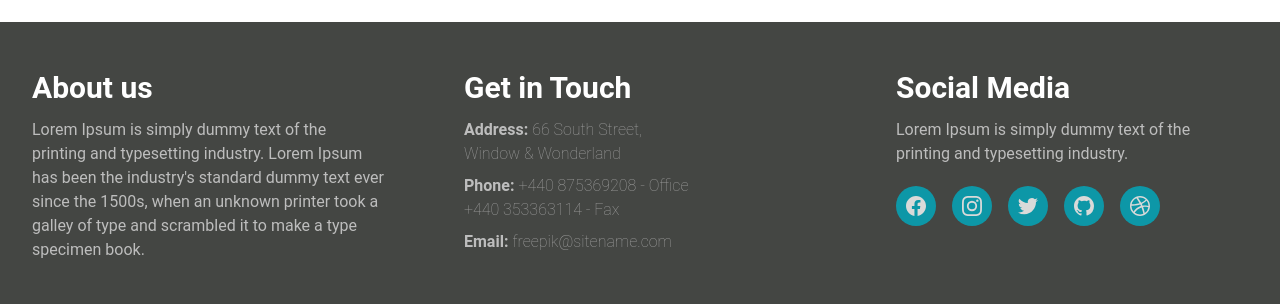
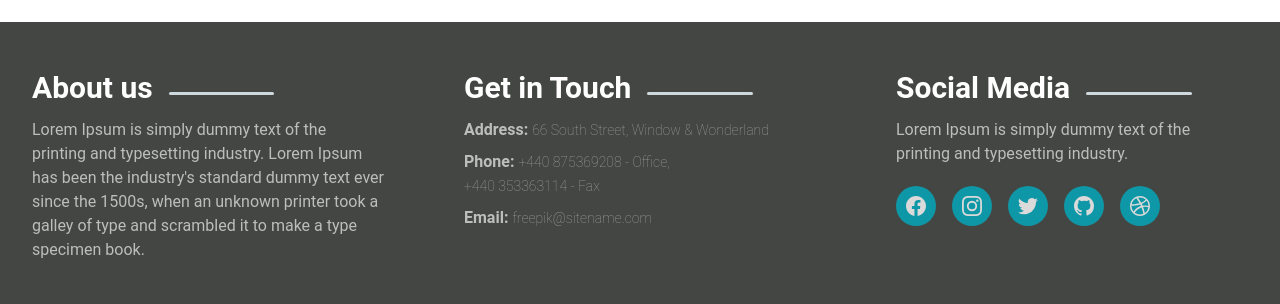
Before and after one commit to abhi-png/redcape, a React (Create React App) app: page / in a window 1280 px wide. Shown: the part 2524-2828 px from the top of the page. Built offline with nearby package versions, Linux system fonts and the light colour scheme; no server answers.

Commit message:
latest code

```diff
--- a/src/components/CardTwo.jsx
+++ b/src/components/CardTwo.jsx
@@ -1,29 +1,53 @@
-import React from "react"
-import { cardtwo } from "../data"
+import React, { useState } from "react";
+import { cardtwo } from "../data";
 
 const CardTwo = () => {
+    const [hideIcons, setHideIcons] = useState(Array(cardtwo.length).fill(false));
+
+    const handleMouseEnter = (index) => {
+        const newHideIcons = [...hideIcons];
+        newHideIcons[index] = true;
+        setHideIcons(newHideIcons);
+    };
+
+    const handleMouseLeave = (index) => {
+        const newHideIcons = [...hideIcons];
+        newHideIcons[index] = false;
+        setHideIcons(newHideIcons);
+    };
+
     return (
         <div className="mx-auto w-full max-w-7xl">
             <div className="grid md:grid-cols-2 lg:grid-cols-4 gap-8 py-20">
-                {cardtwo.map((item) => (
-                    <div className="flex flex-col justify-center items-center">
-                        <div>
+                {cardtwo.map((item, index) => (
+                    <div
+                        className="relative flex flex-col justify-center items-center group"
+                        key={index}
+                    >
+                        <div className="relative">
                             <img
                                 className="rounded-full w-40 h-40"
                                 alt={item.title}
                                 src={item.img}
                             />
-                            <span className="absolute ml-24 -mt-12">
+                            <p
+                                className="absolute inset-0 rounded-full flex items-center justify-center text-white bg-cyan-600 bg-opacity-0 opacity-0 hover:bg-opacity-100 hover:opacity-100 transition-opacity duration-300"
+                                onMouseEnter={() => handleMouseEnter(index)}
+                                onMouseLeave={() => handleMouseLeave(index)}
+                            >
+                                Secretary
+                            </p>
+                            <span className={`absolute ml-24 -mt-12 ${hideIcons[index] ? 'hidden' : ''}`}>
                                 <item.icon className="bg-cyan-600 p-3 rounded-full text-6xl text-white" />
                             </span>
                         </div>
-                        <h1 className=" text-2xl font-bold text-gray-800 my-5">{item.title}</h1>
+                        <h1 className="text-2xl font-bold text-gray-800 my-5">{item.title}</h1>
                         <p className="text-center text-gray-600 text-sm/[20px] p-5 md:p-0">{item.description}</p>
                     </div>
                 ))}
             </div>
         </div>
-    )
-}
+    );
+};
 
-export default CardTwo
+export default CardTwo;
--- a/src/components/Footer.jsx
+++ b/src/components/Footer.jsx
@@ -9,17 +9,26 @@ const Footer = () => {
                 <div className="mx-auto w-full max-w-7xl px-8">
                     <div className="mx-auto grid w-full grid-cols-1 gap-20 py-12 md:grid-cols-2 lg:grid-cols-3">
                         <div>
-                            <h1 className="text-white text-3xl font-bold mb-3">About us</h1>
-                            <p className=" text-gray-400">Lorem Ipsum is simply dummy text of the printing and typesetting industry. Lorem Ipsum has been the industry's standard dummy text ever since the 1500s, when an unknown printer took a galley of type and scrambled it to make a type specimen book.</p>
+                            <div className="flex gap-4 items-center">
+                                <h1 className="text-white text-3xl font-bold mb-3">About us</h1>
+                                <p className="text-white w-[30%] bg-blue-gray-100 h-[2.5px] rounded-full"></p>
+                            </div>
+                            <p className="text-gray-400">Lorem Ipsum is simply dummy text of the printing and typesetting industry. Lorem Ipsum has been the industry's standard dummy text ever since the 1500s, when an unknown printer took a galley of type and scrambled it to make a type specimen book.</p>
                         </div>
                         <div>
-                            <h1 className="text-white text-3xl font-bold mb-3">Get in Touch</h1>
-                            <p className="mb-2 text-gray-400 font-bold">Address: <span className="font-thin text-gray-500">66 South Street, <br /> Window & Wonderland</span></p>
-                            <p className="mb-2 text-gray-400 font-bold">Phone: <span className="font-thin text-gray-500">+440 875369208 - Office <br /> +440 353363114 - Fax</span></p>
-                            <p className="text-gray-400 font-bold">Email: <span className="font-thin text-gray-500">freepik@sitename.com</span></p>
+                            <div className="flex gap-4 items-center">
+                                <h1 className="text-white text-3xl font-bold mb-3">Get in Touch</h1>
+                                <p className="text-white w-[30%] bg-blue-gray-100 h-[2.5px] rounded-full"></p>
+                            </div>
+                            <p className="mb-2 text-gray-400 font-bold">Address: <span className="text-sm/[20px] font-thin text-gray-500">66 South Street, Window & Wonderland</span></p>
+                            <p className="mb-2 text-gray-400 font-bold">Phone: <span className="text-sm/[20px] font-thin text-gray-500">+440 875369208 - Office, <br /> +440 353363114 - Fax</span></p>
+                            <p className="text-gray-400 font-bold">Email: <span className="text-sm/[20px] font-thin text-gray-500">freepik@sitename.com</span></p>
                         </div>
                         <div>
-                            <h1 className="text-white text-3xl font-bold mb-3">Social Media</h1>
+                            <div className="flex gap-4 items-center">
+                                <h1 className="text-white text-3xl font-bold mb-3">Social Media</h1>
+                                <p className="text-white w-[30%] bg-blue-gray-100 h-[2.5px] rounded-full"></p>
+                            </div>
                             <p className=" text-gray-400">Lorem Ipsum is simply dummy text of the printing and typesetting industry. </p>
                             <div className="flex gap-4 text-blue-gray-900 sm:justify-start mt-5">
                                 <Typography as="a" href="#" className="text-white opacity-80 transition-opacity hover:opacity-100 bg-cyan-600 p-2 rounded-full">
```
